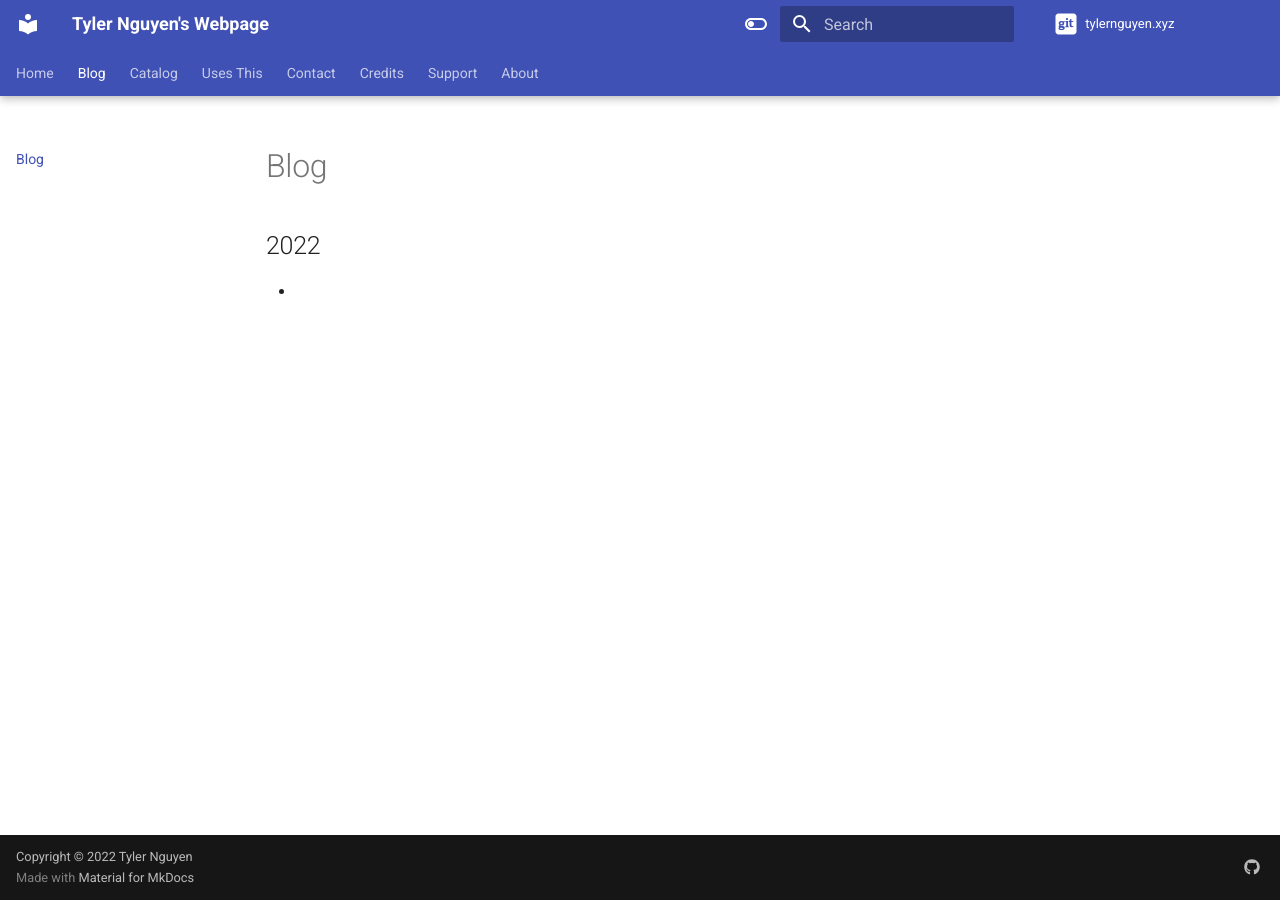
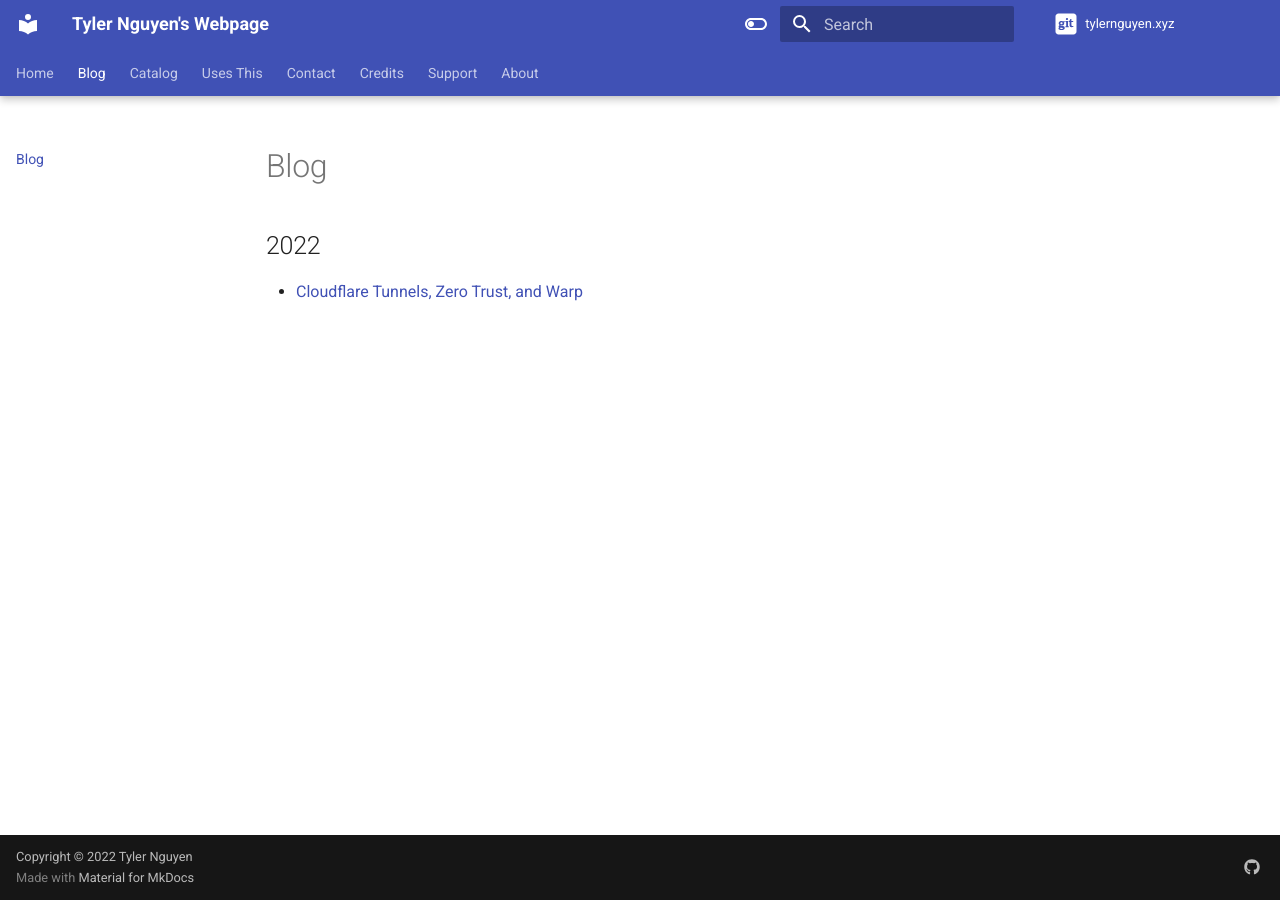
Before and after one commit to tylernguyen/tylernguyen.xyz, an MkDocs documentation site: the page built from docs/blog/index.md, in a window 1280 px wide. Built offline with MkDocs 1.6.1 and Material for MkDocs 9.7.7, drawn with Linux system fonts in a browser that asks for light colours; plug-ins that fetch from the network failed and are left out; comment, search, counter and statistics services are not loaded; part of the change alters nothing that is shown.

Commit message:
why wont this work

```diff
--- a/docs/blog/index.md
+++ b/docs/blog/index.md
@@ -6,4 +6,4 @@ hide:
 
 ## 2022
 
-- [Cloudflare Tunnels, Zero Trust, and Warp]:2022/cloudflare-tunnels-zero-trust-and-warp.md
+- [Cloudflare Tunnels, Zero Trust, and Warp](2022/cloudflare-tunnels-zero-trust-and-warp.md)
```
